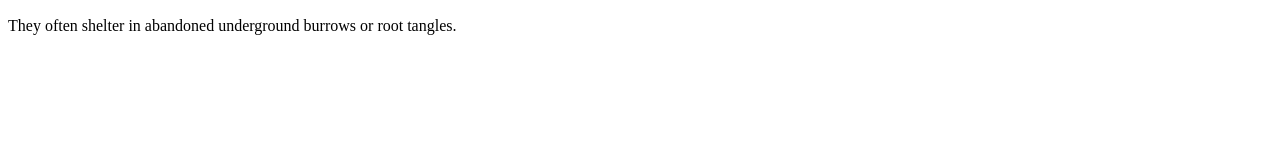
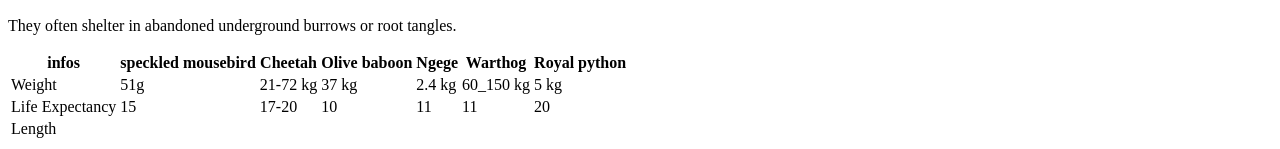
Before and after one commit to ShadyMX/SD-Zoo-Website-G7, a plain HTML site: page SD ZOO Website G7/Animals.html in a window 1280 px wide. Shown: the part 5492-5641 px from the top of the page. Before the commit the page ends 5543 px from the top, so only its background shows below. Drawn offline with Linux system fonts and the light colour scheme.

Commit message:
add table

```diff
--- a/SD ZOO Website G7/Animals.html
+++ b/SD ZOO Website G7/Animals.html
@@ -59,6 +59,50 @@
       <p>
         They often shelter in abandoned underground burrows or root tangles.
       </p>
+      <section>
+        <table>
+          <thead>
+            <tr>
+              <th>infos</th>
+              <th>speckled mousebird</th>
+              <th>Cheetah</th>
+              <th>Olive baboon</th>
+              <th>Ngege</th>
+              <th>Warthog</th>
+              <th>Royal python</th>
+            </tr>
+          </thead>
+          <tbody>
+            <tr>
+              <td>Weight</td>
+              <td>51g</td>
+              <td>21-72 kg</td>
+              <td>37 kg</td>
+              <td>2.4 kg</td>
+              <td>60_150 kg</td>
+              <td>5 kg</td>
+            </tr>
+            <tr>
+              <td>Life Expectancy</td>
+              <td>15</td>
+              <td>17-20</td>
+              <td>10</td>
+              <td>11</td>
+              <td>11</td>
+              <td>20</td>
+            </tr>
+            <tr>
+              <td>Length</td>
+              <td></td>
+              <td></td>
+              <td></td>
+              <td></td>
+              <td></td>
+              <td></td>
+            </tr>
+          </tbody>
+        </table>
+      </section>
     </main>
   </body>
 </html>
```
